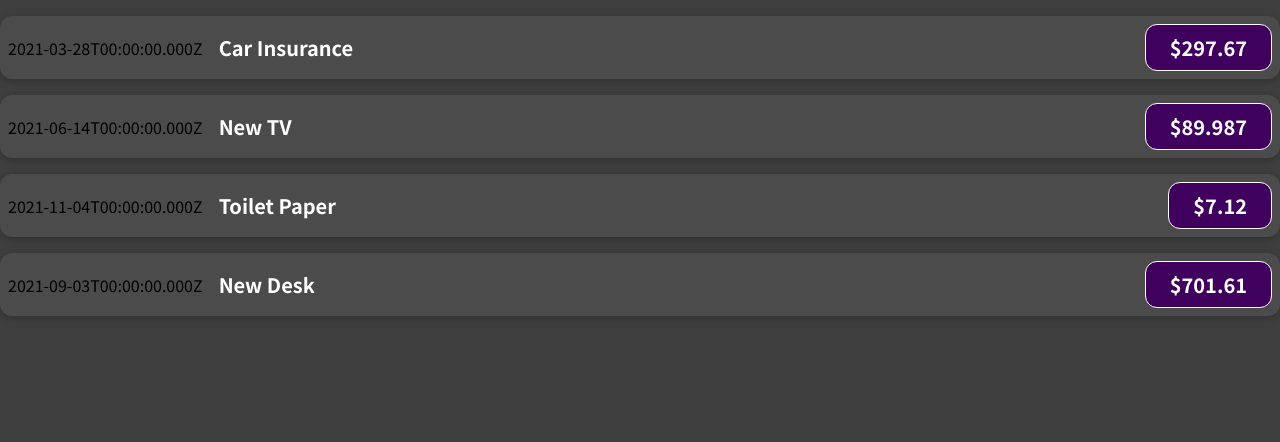
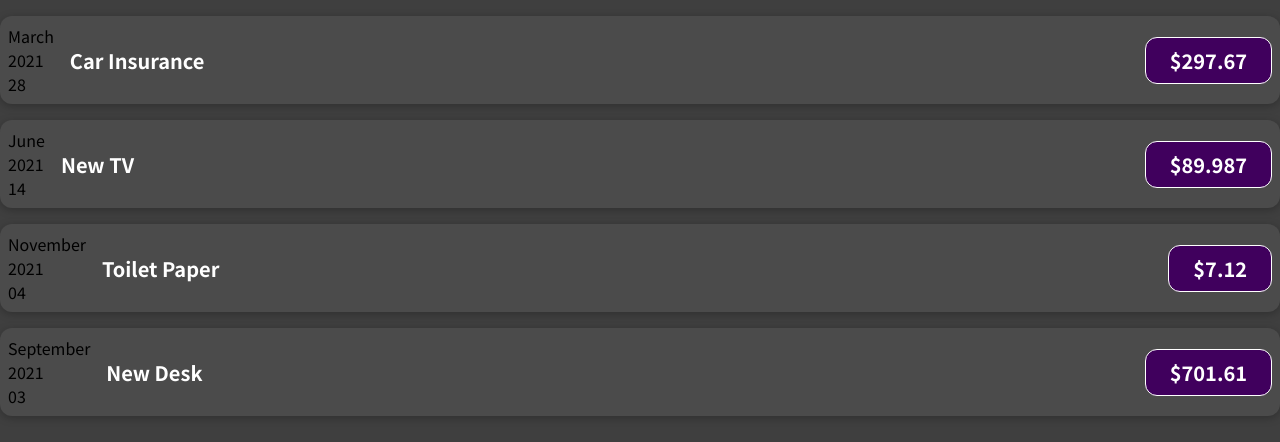
Before and after one commit to listyantidewi1/spending-tracker, a JavaScript app: page / in a window 1280 px wide. Shown: the top 442 px of the page. Built offline with nearby package versions, Linux system fonts and the light colour scheme.

Commit message:
Add javascript logic to react

```diff
--- a/src/components/ExpenseItem.js
+++ b/src/components/ExpenseItem.js
@@ -1,13 +1,18 @@
 import "./ExpenseItem.css";
 
 function ExpenseItem(props) {
-  // const expenseDate = new Date(2021, 2, 28);
-  // const expenseTitle = "Car Insurance";
-  // const expenseAmount = 294.64;
+  const month = props.date.toLocaleString("en-US", { month: "long" });
+  const day = props.date.toLocaleString("en-US", { day: "2-digit" });
+  const year = props.date.getFullYear();
 
   return (
     <div className="expense-item">
-      <div>{props.date.toISOString()}</div>
+      <div>
+        <div>{month}</div>
+        <div>{year}</div>
+        <div>{day}</div>
+      </div>
+
       <div className="expense-item__description">
         <h2>{props.title}</h2>
         <div className="expense-item__price">${props.amount}</div>
```
